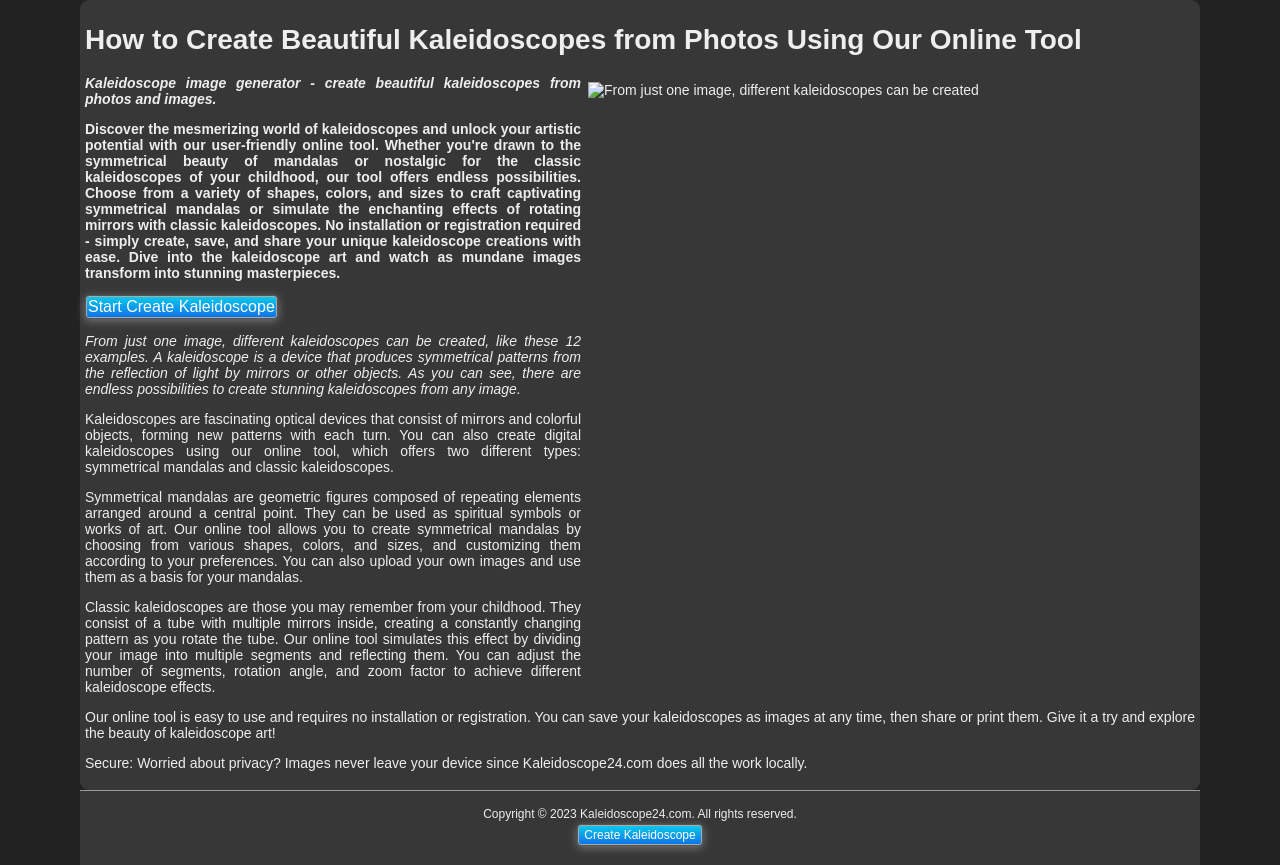
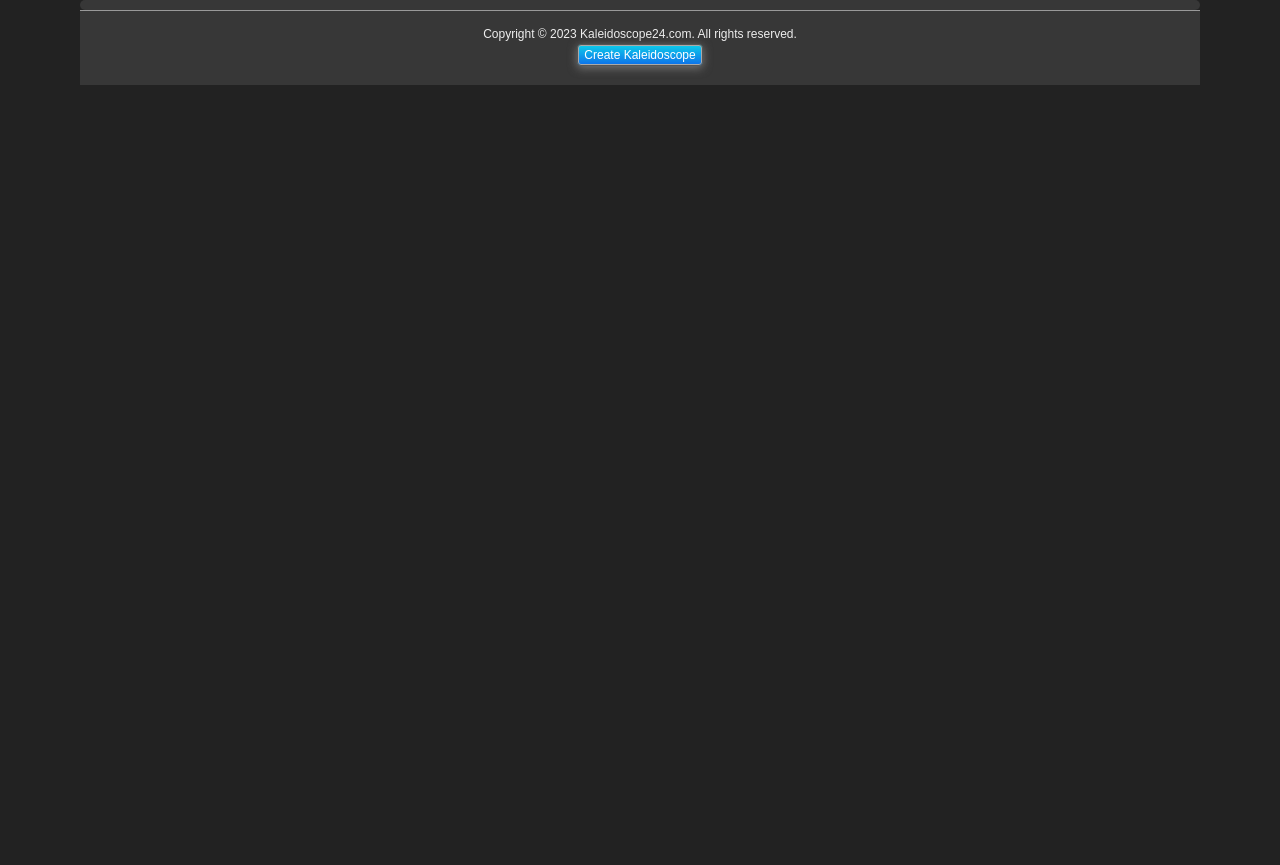
Before and after one commit to andiwebs/Kaleidoscope24, a plain HTML site: page index.html in a window 1280 px wide. Shown: the part 90-955 px from the top of the page. After the commit the page ends 800 px from the top, so only its background shows below. Drawn offline with Linux system fonts and the light colour scheme.

Commit message:
Update index.html

```diff
--- a/index.html
+++ b/index.html
@@ -648,29 +648,7 @@
 	</div>
 
 	<div id="textinhalt">
-		<h1>How to Create Beautiful Kaleidoscopes from Photos Using Our Online Tool</h1>
-		<!--<img src="kaleidoscope-examples.jpg" alt="From just one image, different kaleidoscopes can be created" width="600" height="600" id="kaleidoscopic">-->
-		<picture id="kaleidoscopic">
-			<source type="image/webp" srcset="kaleidoscope-examples.webp">
-			<source type="image/jpeg" srcset="kaleidoscope-examples.jpg">
-			<img src="kaleidoscope-examples.jpg" alt="From just one image, different kaleidoscopes can be created" width="600" height="600">
-		</picture>
-		<!--<div class="shapeegg"></div>-->
-		<p><strong><em>Kaleidoscope image generator - create beautiful kaleidoscopes from photos and images.</em></strong></p>
-		<p><strong>Discover the mesmerizing world of kaleidoscopes and unlock your artistic potential with our user-friendly online tool. Whether you're drawn to the symmetrical beauty of mandalas or nostalgic for the classic kaleidoscopes of your childhood, our tool offers endless possibilities. Choose from a variety of shapes, colors, and sizes to craft captivating symmetrical mandalas or simulate the enchanting effects of rotating mirrors with classic kaleidoscopes. No installation or registration required - simply create, save, and share your unique kaleidoscope creations with ease. Dive into the kaleidoscope art and watch as mundane images transform into stunning masterpieces.</strong></p>
-		<p><button class="glow-on-hover" id="startKaleidoBT">Start Create Kaleidoscope</button></p>
-		<p><em>From just one image, different kaleidoscopes can be created, like these 12 examples. A kaleidoscope is a device that produces symmetrical patterns from the reflection of light by mirrors or other objects. As you can see, there are endless possibilities to create stunning kaleidoscopes from any image.</em></p>
-		<p>Kaleidoscopes are fascinating optical devices that consist of mirrors and colorful objects, forming new patterns with each turn. You can also create digital kaleidoscopes using our online tool, which offers two different types: symmetrical mandalas and classic kaleidoscopes.
-		</p>
-		<p>
-			Symmetrical mandalas are geometric figures composed of repeating elements arranged around a central point. They can be used as spiritual symbols or works of art. Our online tool allows you to create symmetrical mandalas by choosing from various shapes, colors, and sizes, and customizing them according to your preferences. You can also upload your own images and use them as a basis for your mandalas.
-		</p>
-		<p>
-			Classic kaleidoscopes are those you may remember from your childhood. They consist of a tube with multiple mirrors inside, creating a constantly changing pattern as you rotate the tube. Our online tool simulates this effect by dividing your image into multiple segments and reflecting them. You can adjust the number of segments, rotation angle, and zoom factor to achieve different kaleidoscope effects.
-		</p>
-		<p>
-			Our online tool is easy to use and requires no installation or registration. You can save your kaleidoscopes as images at any time, then share or print them. Give it a try and explore the beauty of kaleidoscope art!</p>
-		<p>Secure: Worried about privacy? Images never leave your device since Kaleidoscope24.com does all the work locally.</p>
+
 	</div>
 	<footer>
 		Copyright © 2023 Kaleidoscope24.com. All rights reserved.
```
